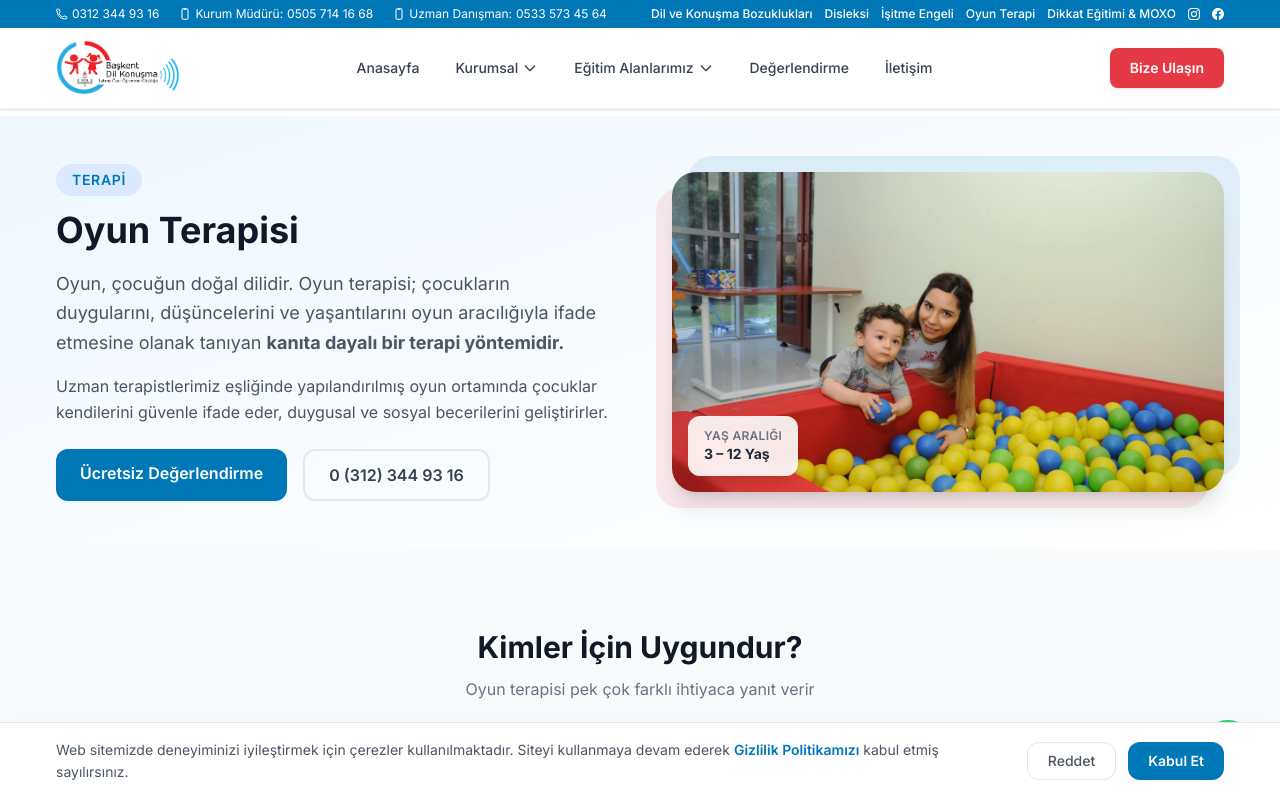
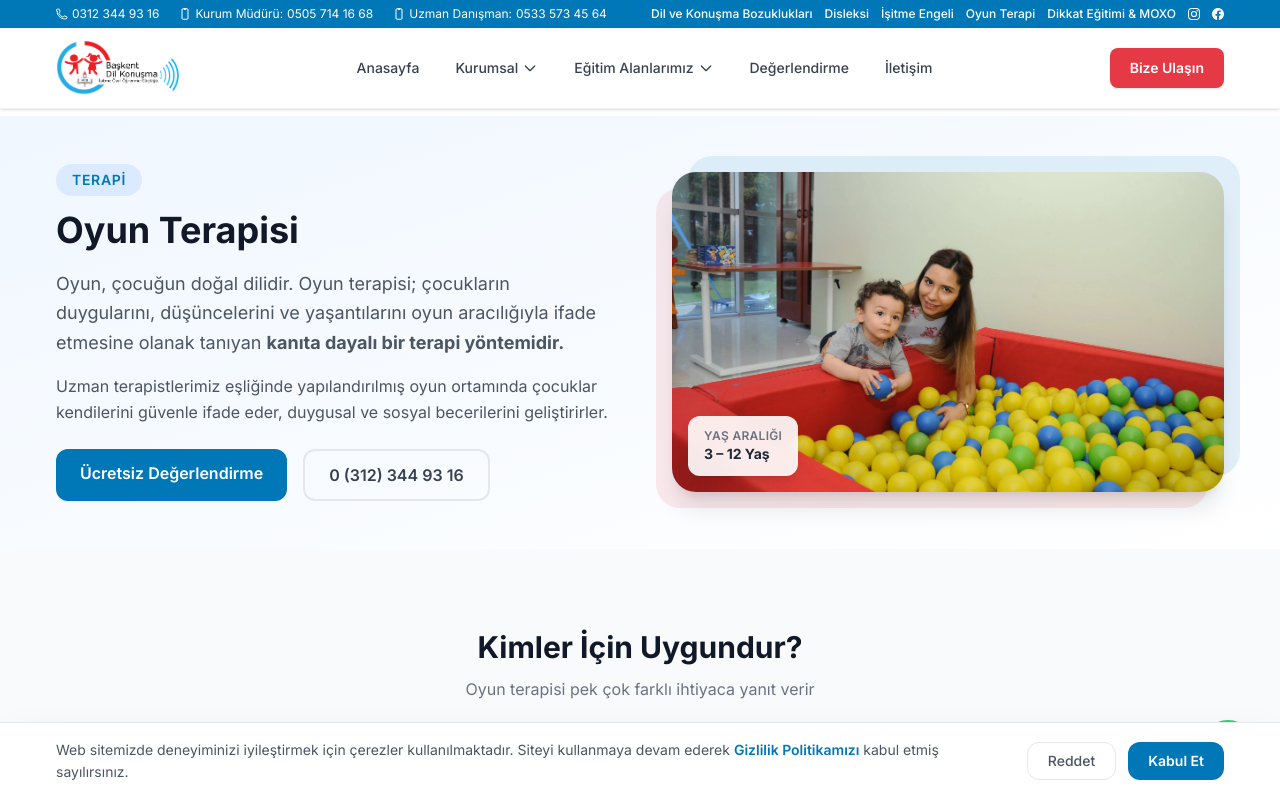
Before and after one commit to dcoban2022/baskent-next-web, a Next.js app: page /oyun-terapisi in a window 1280 px wide. Shown: the top 798 px of the page. Built offline with nearby package versions, Linux system fonts and the light colour scheme.

Commit message:
Oyun terapisi hero görseli güncellendi, object-bottom pozisyonu eklendi
Co-Authored-By: Claude Sonnet 4.6 <noreply@anthropic.com>
Claude-Session: https://claude.ai/code/session_01KWZEEMgjHAGgGJUWhDEUGU

```diff
--- a/src/app/oyun-terapisi/page.tsx
+++ b/src/app/oyun-terapisi/page.tsx
@@ -89,7 +89,7 @@ export default function Page() {
                     alt="Oyun Terapisi"
                     width={600}
                     height={400}
-                    className="h-72 w-full object-cover lg:h-80"
+                    className="h-72 w-full object-cover object-bottom lg:h-80"
                   />
                   <div className="absolute bottom-4 left-4 z-10 rounded-xl bg-white/90 px-4 py-3 shadow-lg backdrop-blur-sm">
                     <p className="text-xs font-semibold uppercase tracking-wide text-gray-500">Yaş Aralığı</p>
```
